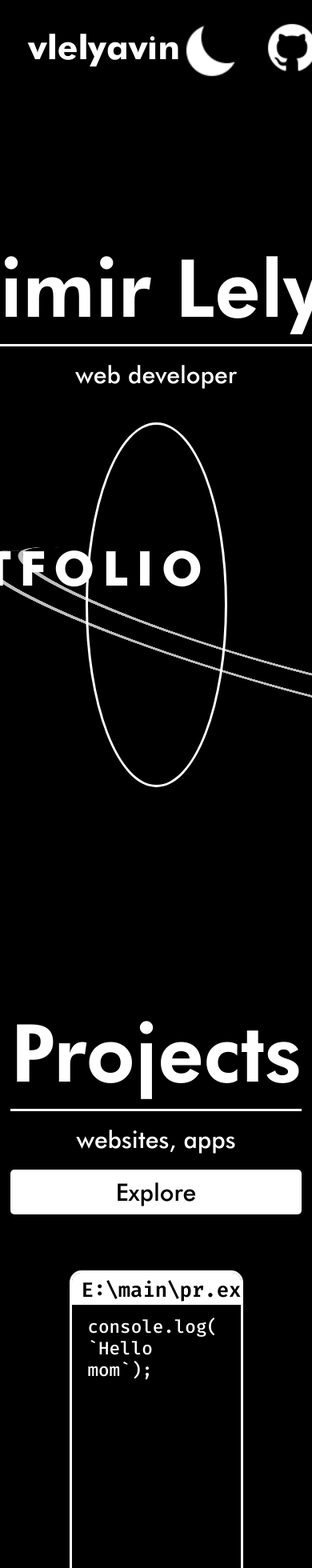
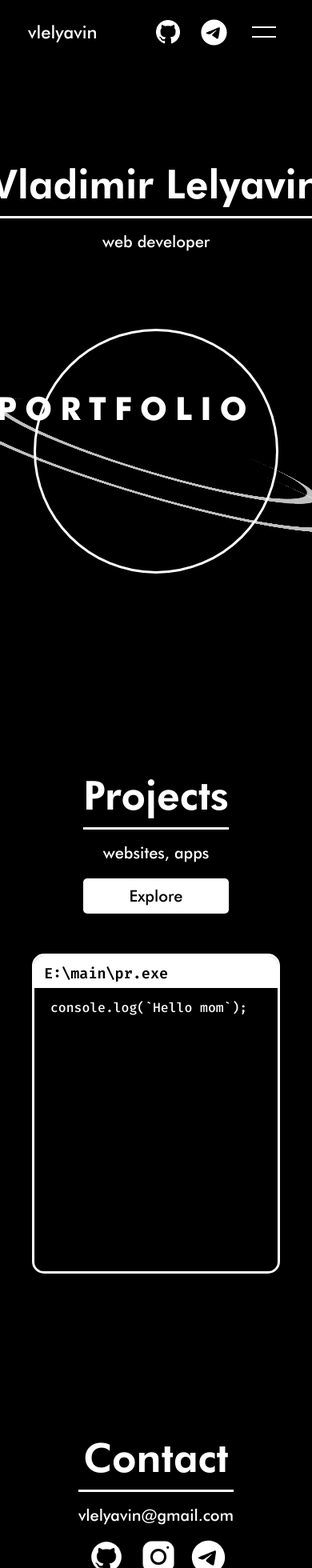
Before and after one commit to vlelyavin/pv2, a React (Create React App) app: page / in a window 390 px wide. Shown: the top 1960 px of the page at 80% size. Built offline with nearby package versions, Linux system fonts and the light colour scheme.

Commit message:
adaptive added

```diff
--- a/src/components/Contact/Contact.css
+++ b/src/components/Contact/Contact.css
@@ -1,3 +1,8 @@
 .spaceman {
   transform: scale(1.2);
 }
+
+.telegramContactIconContainer {
+  width: 45px !important;
+  height: 45px !important;
+}
--- a/src/components/Contact/Contact.jsx
+++ b/src/components/Contact/Contact.jsx
@@ -3,6 +3,7 @@ import { toggleListeners } from "../../hooks/toggleListeners";
 import spacemanDark from "../../images/contact_dark.webp";
 import git from "../../images/git.webp";
 import inst from "../../images/inst.webp";
+import telegramWhiteIcon from "../../images/telegramWhite.svg";
 import "./Contact.css";
 
 export const Contact = (props) => {
@@ -22,11 +23,14 @@ export const Contact = (props) => {
         <div className="title">Contact</div>
         <p className="text">vlelyavin@gmail.com</p>
         <div className="section__icons">
-          <a href="https:github.com/vlelyavin">
+          <a href="https:github.com/vlelyavin" className="section__icon__container">
             <img src={git} alt="git" className="section__icon hovereffect" />
           </a>
-          <a href="https:instagram.com/v._lelyavin">
+          <a href="https:instagram.com/v._lelyavin" className="section__icon__container">
             <img src={inst} alt="inst" className="section__icon hovereffect" />
+          </a>
+          <a href="https://t.me/vlelyavin" className="section__icon__container telegramContactIconContainer">
+            <img src={telegramWhiteIcon} alt="telegram" className="section__icon hovereffect" />
           </a>
         </div>
       </div>
--- a/src/components/Header/Header.css
+++ b/src/components/Header/Header.css
@@ -6,6 +6,7 @@
   width: 100%;
   padding: 20px 35px;
   z-index: 4;
+  backdrop-filter: blur(4px);
 }
 
 .header__right {
@@ -15,9 +16,20 @@
   gap: 20px;
 }
 
-.header__icon {
+.header__icon__container {
   width: 40px;
   height: 40px;
+}
+
+.headerTelegramIconContainer {
+  width: 35px;
+  height: 35px;
+}
+
+.header__icon {
+  width: 100%;
+  height: 100%;
+  object-fit: contain;
 }
 
 .header__menu {
@@ -58,31 +70,11 @@
   transform: translateY(-5.5px) rotate(-45deg);
 }
 
-@media screen and (min-width: 320px) and (max-width: 1024px) {
+@media screen and (max-width: 1024px) {
   .header {
     backdrop-filter: blur(5px);
   }
   .header__title {
-    font-size: 42px;
-    font-family: var(--xtrabold-ff);
-  }
-  .header__icon {
-    width: 80px;
-    height: 80px;
-  }
-  .header__menu {
-    width: 80px;
-    height: 50px;
-  }
-  .header__menu__upper,
-  .header__menu__lower {
-    width: 60px;
-    height: 5px;
-  }
-  .upperRotation {
-    transform: translateY(9px) rotate(45deg);
-  }
-  .lowerRotation {
-    transform: translateY(-9px) rotate(-45deg);
+    font-size: 22px;
   }
 }
--- a/src/components/Header/Header.jsx
+++ b/src/components/Header/Header.jsx
@@ -1,5 +1,5 @@
-import theme from "../../images/moon.png";
 import git from "../../images/git.webp";
+import telegramWhiteIcon from "../../images/telegramWhite.svg";
 import { useRef } from "react";
 import classNames from "classnames";
 import { useDispatch, useSelector } from "react-redux";
@@ -24,9 +24,11 @@ export const Header = () => {
         vlelyavin
       </p>
       <div className="header__right">
-        <img className="header__icon hovereffect" src={theme} alt="themeIcon" />
-        <a href="https:github.com/vlelyavin">
+        <a href="https:github.com/vlelyavin" className="header__icon__container">
           <img className="header__icon hovereffect" src={git} alt="git" />
+        </a>
+        <a href="https://t.me/vlelyavin" className="header__icon__container headerTelegramIconContainer">
+          <img className="header__icon hovereffect" src={telegramWhiteIcon} alt="telegram" />
         </a>
         <div className="header__menu hovereffect" onClick={() => dispatch(toggleMenuVisibility(!isMenuVisible))}>
           <div className={classNames("header__menu__upper", { upperRotation: isMenuVisible })} ref={upperLineRef}></div>
--- a/src/components/Intro/Intro.css
+++ b/src/components/Intro/Intro.css
@@ -96,16 +96,40 @@
   }
 }
 
-@media screen and (min-width: 320px) and (max-width: 1024px) {
+@media screen and (max-width: 1280px) {
+  .container {
+    width: 100%;
+  }
   .intro__circle {
     position: relative;
     animation: circleAnim 1.2s ease forwards;
   }
 }
 
-@media screen and (min-width: 1025px) and (max-width: 1280px) {
+@media screen and (max-width: 1024px) {
   .intro__circle {
+    right: unset;
+    transform: none;
     position: relative;
     animation: circleAnim 1.2s ease forwards;
   }
+  .intro__text {
+    font-size: 40px;
+  }
+  .intro__circle::before {
+    top: -60px;
+    left: -60px;
+    width: 400px;
+    height: 400px;
+  }
+  .intro__circle::after {
+    top: -90px;
+    left: -120px;
+    width: 500px;
+    height: 500px;
+  }
+  .intro__circle {
+    width: 300px;
+    height: 300px;
+  }
 }
--- a/src/components/Menu/Menu.css
+++ b/src/components/Menu/Menu.css
@@ -34,9 +34,9 @@
   width: 100%;
 }
 
-@media screen and (min-width: 320px) and (max-width: 1024px) {
+@media screen and (max-width: 1024px) {
   .menu__nav {
-    font-size: 60px;
+    font-size: 30px;
     transition: none;
     box-shadow: none;
   }
--- a/src/components/Projects/Projects.css
+++ b/src/components/Projects/Projects.css
@@ -45,11 +45,11 @@
   font-family: var(--medium-secondary-ff);
 }
 
-@media screen and (min-width: 320px) and (max-width: 1024px) {
+@media screen and (max-width: 1024px) {
   .projects__app__textarea {
-    font-size: 22px;
+    font-size: 16px;
   }
   .projects__app__header__title {
-    font-size: 25px;
+    font-size: 18px;
   }
 }
--- a/src/global.css
+++ b/src/global.css
@@ -74,9 +74,15 @@ li {
   gap: 15px;
 }
 
-.section__icon {
+.section__icon__container {
   width: 50px;
   height: 50px;
+}
+
+.section__icon {
+  width: 100%;
+  height: 100%;
+  object-fit: contain;
 }
 
 .section__info {
@@ -143,39 +149,7 @@ li {
   }
 }
 
-@media screen and (min-width: 320px) and (max-width: 1024px) {
-  .section {
-    flex-direction: column;
-    gap: 70px;
-    margin: 300px 0;
-    padding: 0 40px;
-    height: auto;
-  }
-  .section__info {
-    text-align: center;
-    width: auto;
-  }
-  .section__button {
-    width: 100%;
-    font-size: 30px;
-  }
-  .section__container {
-    width: 70%;
-  }
-  .section__icons {
-    justify-content: center;
-  }
-  .text {
-    font-size: 30px;
-    width: 100%;
-  }
-  .title {
-    font-size: 100px;
-    white-space: nowrap;
-  }
-}
-
-@media screen and (min-width: 1025px) and (max-width: 1280px) {
+@media screen and (max-width: 1280px) {
   .section {
     flex-direction: column;
     justify-content: center;
@@ -193,13 +167,45 @@ li {
     justify-content: center;
   }
   .section__container {
-    width: 70%;
+    width: 80%;
   }
   .title {
-    font-size: 80px;
+    font-size: 60px;
     white-space: nowrap;
   }
   .text {
     width: 100%;
   }
 }
+
+@media screen and (max-width: 1024px) {
+  .section {
+    flex-direction: column;
+    gap: 50px;
+    margin: 200px 0;
+    padding: 0 40px;
+    height: auto;
+  }
+  .section__info {
+    text-align: center;
+    width: auto;
+  }
+  .section__button {
+    width: 100%;
+    font-size: 20px;
+  }
+  .section__container {
+    width: 100%;
+  }
+  .section__icons {
+    justify-content: center;
+  }
+  .text {
+    font-size: 20px;
+    width: 100%;
+  }
+  .title {
+    font-size: 50px;
+    white-space: nowrap;
+  }
+}
```
Also changed, not shown: src/images/telegramWhite.svg (added).
